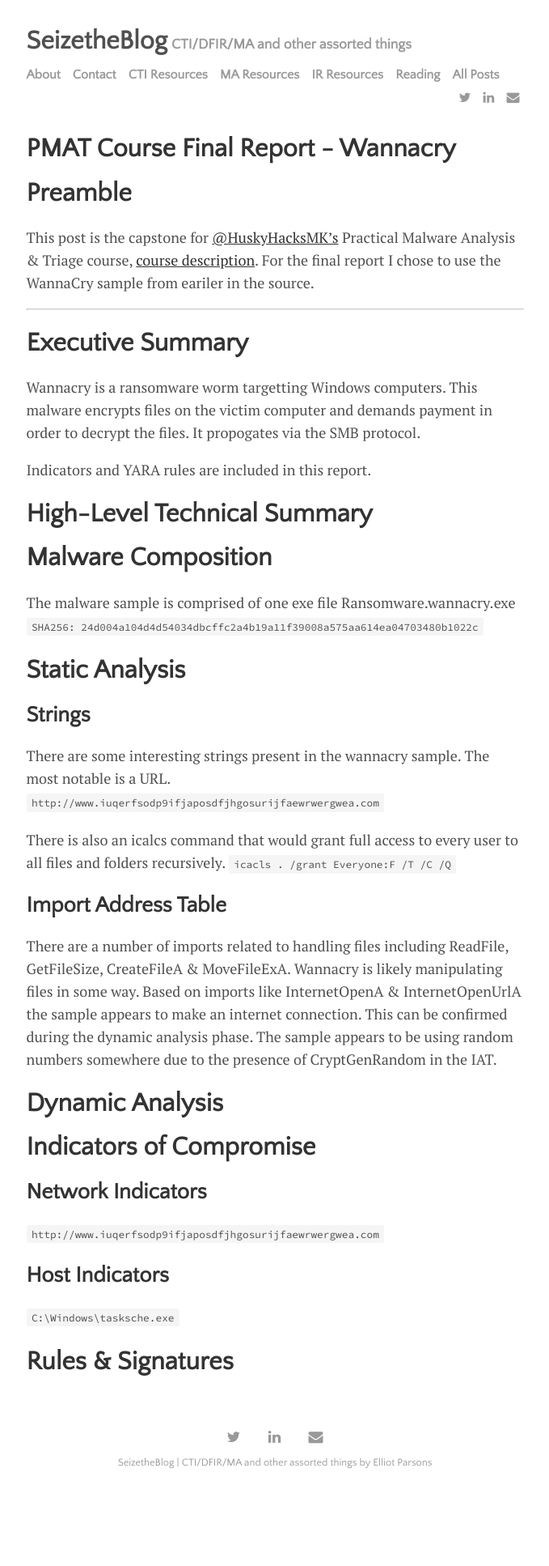
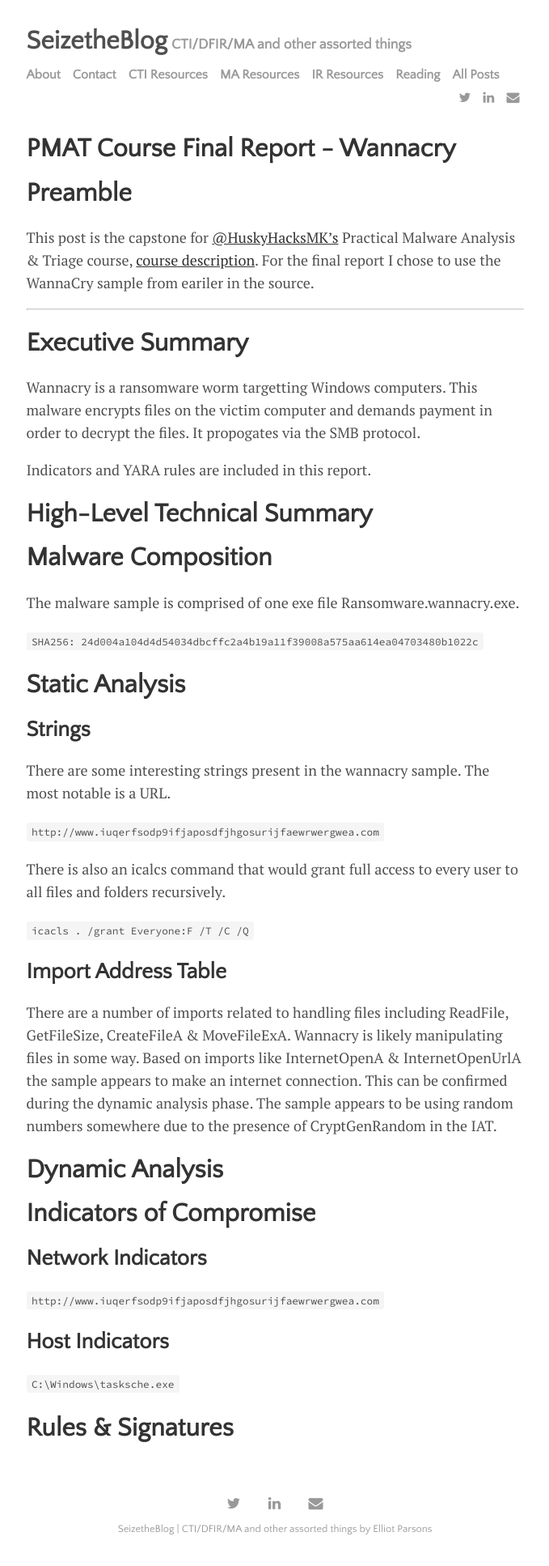
Before and after one commit to seizethecheese/seizethecheese.github.io, a Jekyll site: the page built from _posts/2023-01-08-post.md, in a window 1280 px wide. Shown: the whole page at 81% size, without its empty margins (300-979 px from the left). Built offline with Jekyll 4.4.1, drawn with Linux system fonts in a browser that asks for light colours; some web fonts are replaced; before the commit the page ends 1852 px from its top, so only the background shows below that.

```diff
--- a/_posts/2023-01-08-post.md
+++ b/_posts/2023-01-08-post.md
@@ -18,16 +18,19 @@ Indicators and YARA rules are included in this report.
 
 
 # Malware Composition
-The malware sample is comprised of one exe file Ransomware.wannacry.exe
+The malware sample is comprised of one exe file Ransomware.wannacry.exe.
+
 `SHA256: 24d004a104d4d54034dbcffc2a4b19a11f39008a575aa614ea04703480b1022c`
 
 # Static Analysis
 
 ## Strings
 There are some interesting strings present in the wannacry sample. The most notable is a URL.
+
 `http://www.iuqerfsodp9ifjaposdfjhgosurijfaewrwergwea.com`
 
 There is also an icalcs command that would grant full access to every user to all files and folders recursively.
+
 `icacls . /grant Everyone:F /T /C /Q`
 
 ## Import Address Table
```
